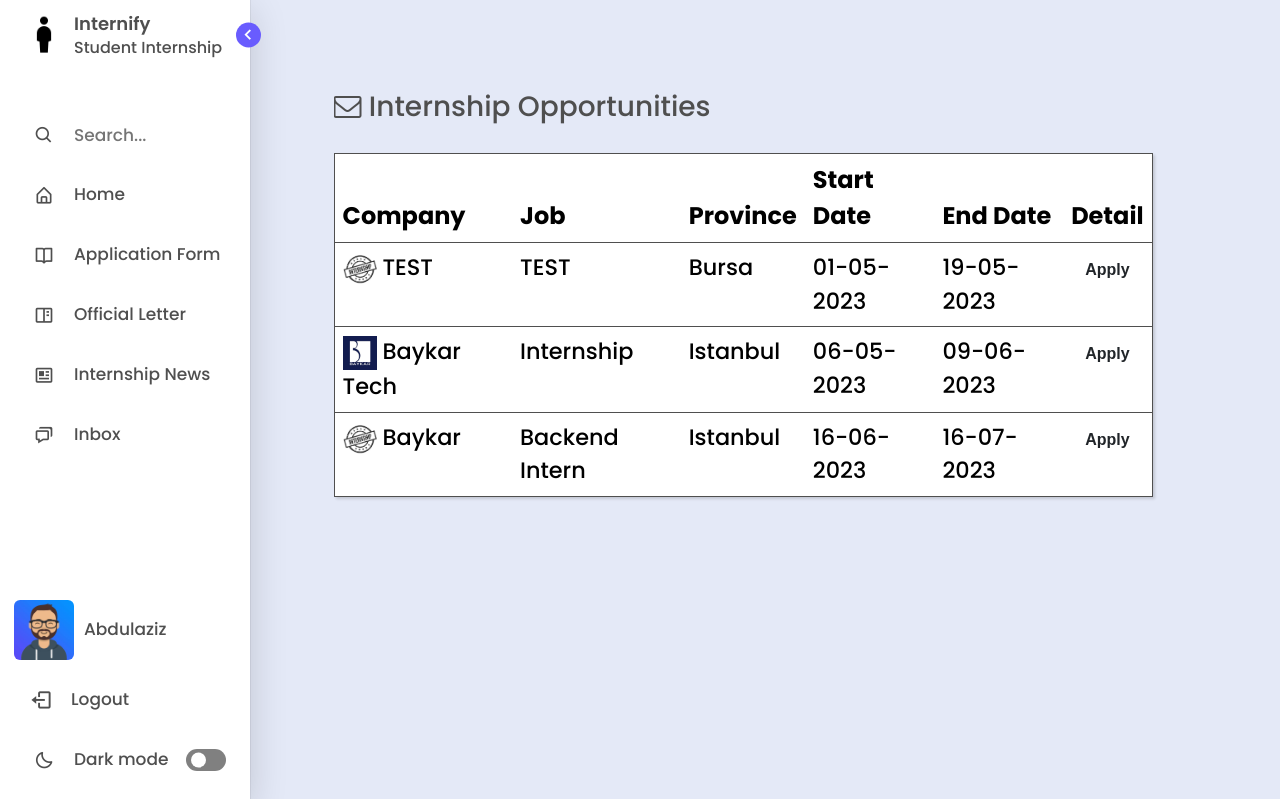
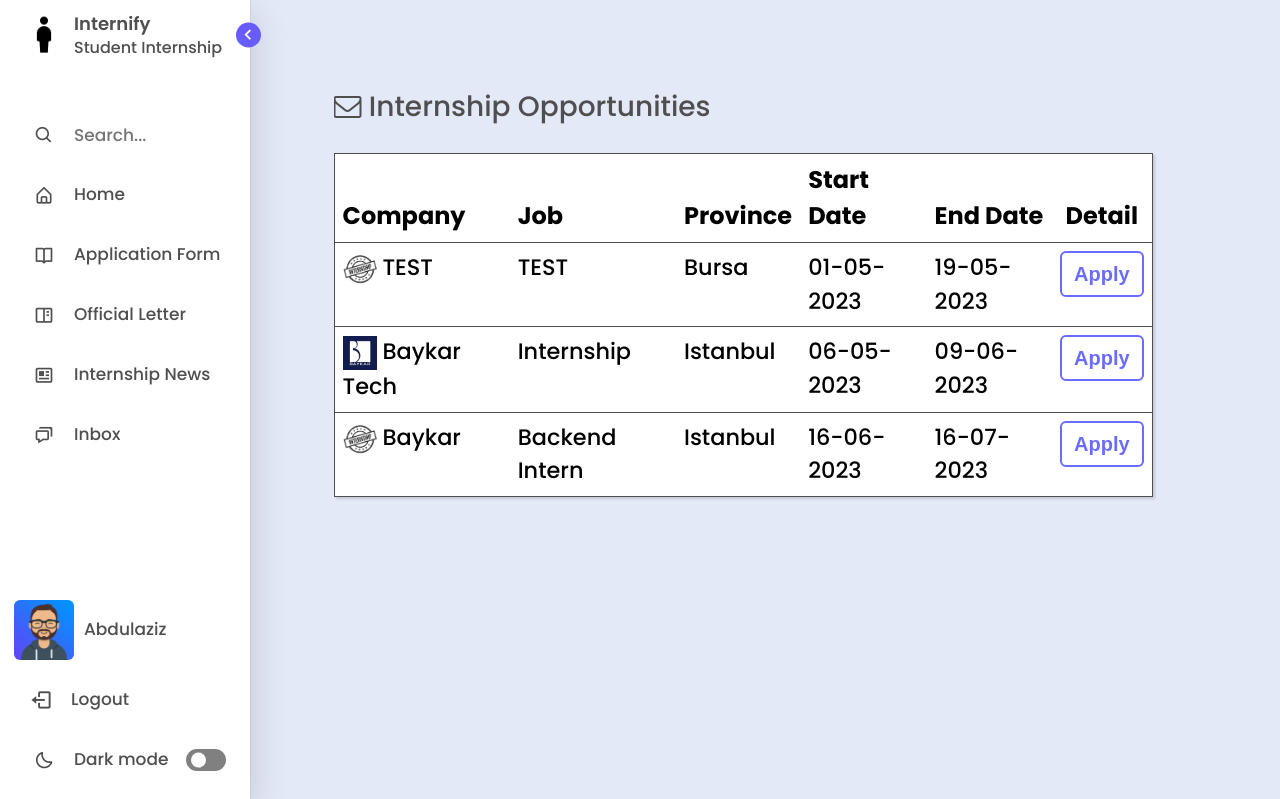
Before and after one commit to emirsakal/Internify, a Django app: page /internship-opportunities/ in a window 1280 px wide; the page is wider, and only the part inside the window is pictured. Shown: the top 799 px of that part. Run offline with Django 4.2, Linux system fonts and the light colour scheme; a user stored in the database is signed in; data comes from the database, SQL or seed files in the repository; some libraries are stand-ins or nearby versions.

Commit message:
hover button changes

```diff
--- a/templates/student/internshipopp.html
+++ b/templates/student/internshipopp.html
@@ -55,7 +55,7 @@
 							<td>{{internship.start_date|date:"d-m-Y"}}</td>
 							<td>{{internship.end_date|date:"d-m-Y"}}</td>
 							<td style ="text-align: center;">
-								<a href="{{internship.url}}" target="_blank" class="btn" style="text-decoration: none;">
+								<a href="{{internship.url}}" target="_blank" class="btn btn-outline-primary" style="text-decoration: none;">
 									<span style="font-weight: bold; font-family: Arial, Helvetica, sans-serif;">Apply</span>
 								</a>
 							</td>
```
